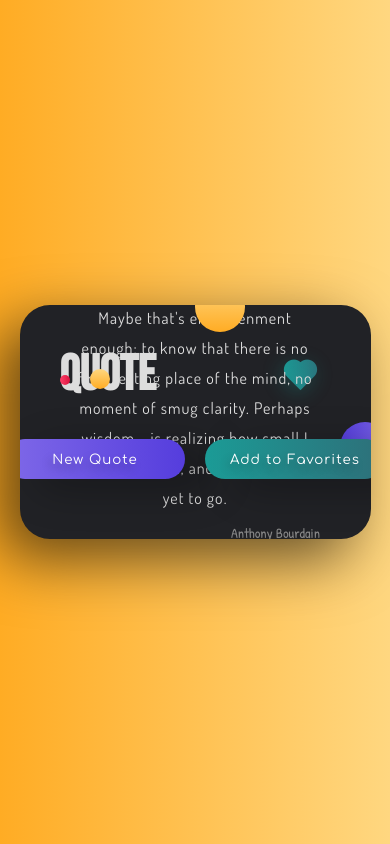
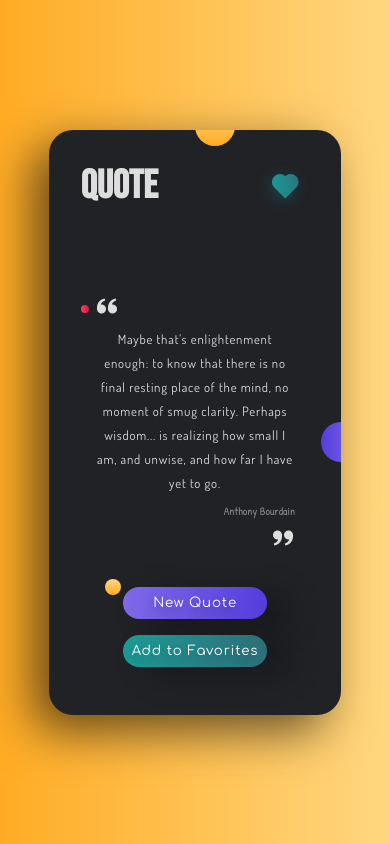
Before and after one commit to Universe-Man/Quotes-App, a React (Vite) app: page / in a window 390 px wide. Built offline with nearby package versions, Linux system fonts and the light colour scheme.

Commit message:
responsive styling

```diff
--- a/src/index.css
+++ b/src/index.css
@@ -10,3 +10,9 @@
 html {
   font-size: 62.5%;
 }
+
+@media(max-width: 550px) {
+  html {
+    font-size: 50%;
+  }
+}
--- a/src/styles/QuotesApp.css
+++ b/src/styles/QuotesApp.css
@@ -186,3 +186,27 @@
   text-align: right;
   color: #ddd;
 }
+
+@media(max-width: 850px) {
+  .quotes-app {
+    width: 75vmin;
+    aspect-ratio: 2 / 3;
+  }
+}
+
+@media(max-width: 550px) {
+  .quotes-app {
+    aspect-ratio: 1 / 2;
+  }
+
+  .buttons {
+    flex-direction: column;
+    row-gap: 2rem;
+  }
+}
+
+@media(max-height: 800px) {
+  .buttons {
+    bottom: 3rem;
+  }
+}
```
